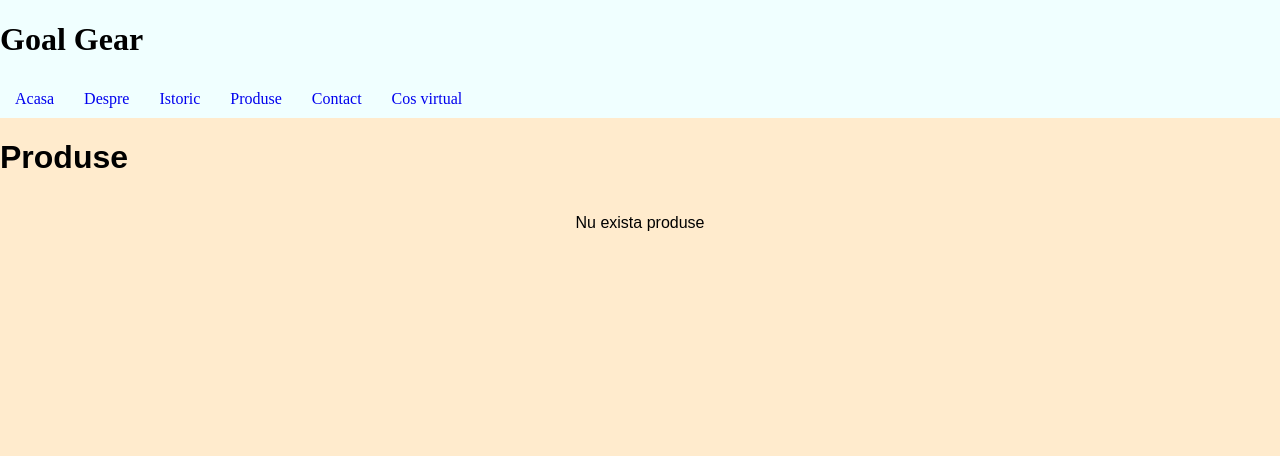
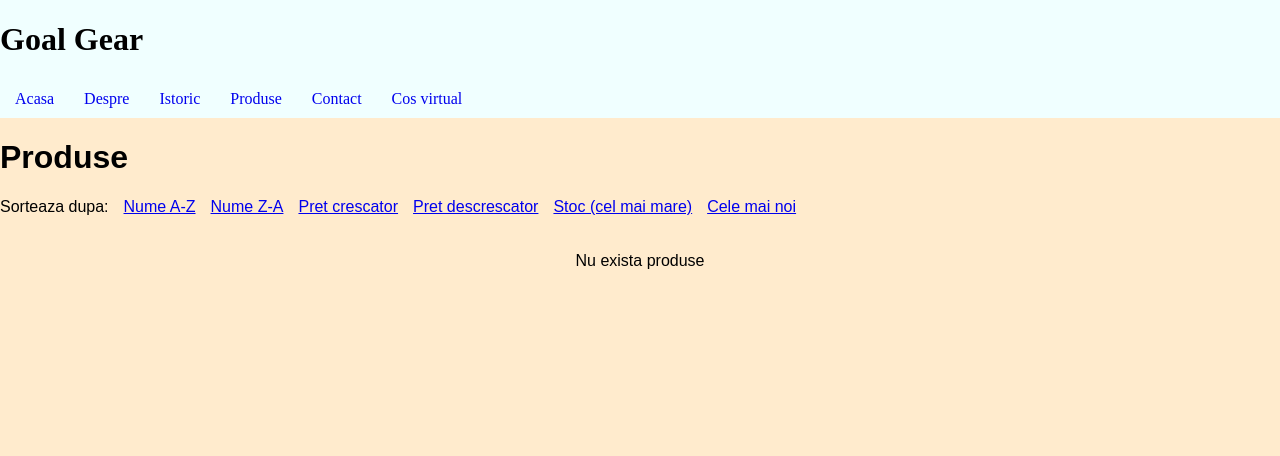
Before and after one commit to Tudor3007/Proiect_fotbal, a Django app: template echipament_fotbal/templates/echipament_fotbal/produse.html in a window 1280 px wide. Shown: the top 456 px of the page. Run offline with Django 5.2, Linux system fonts and the light colour scheme; the template is opened without the code that fills it, so the values that code supplies are empty.

Commit message:
Lab 4: sortare produse C4

```diff
--- a/echipament_fotbal/templates/echipament_fotbal/produse.html
+++ b/echipament_fotbal/templates/echipament_fotbal/produse.html
@@ -3,6 +3,15 @@
 
 {% block continut %}
     <h1>Produse</h1>
+    <div class="sortare">
+        <span>Sorteaza dupa:</span>
+        <a href="?coloana=nume&sort=a">Nume A-Z</a>
+        <a href="?coloana=nume&sort=d">Nume Z-A</a>
+        <a href="?coloana=pret&sort=a">Pret crescator</a>
+        <a href="?coloana=pret&sort=d">Pret descrescator</a>
+        <a href="?coloana=stoc&sort=d">Stoc (cel mai mare)</a>
+        <a href="?coloana=data_adaugare&sort=d">Cele mai noi</a>
+    </div>
     <div class="lista-produse">
         {% for p in produse %}
         <div class="produs">
--- a/static/css/nav.css
+++ b/static/css/nav.css
@@ -91,3 +91,9 @@ footer {
 .produs h2 {
     font-size: 18px;
 }
+
+.sortare {
+    display: flex;
+    gap: 15px;
+    margin-bottom: 20px;
+}
```
Also changed, not shown: echipament_fotbal/views.py (+8 -1 lines).
